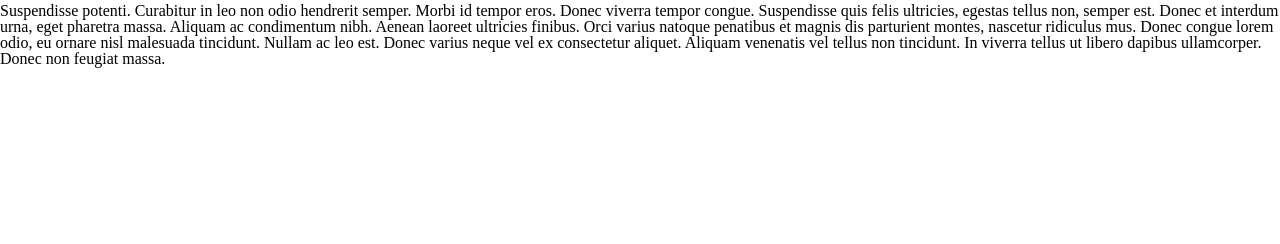
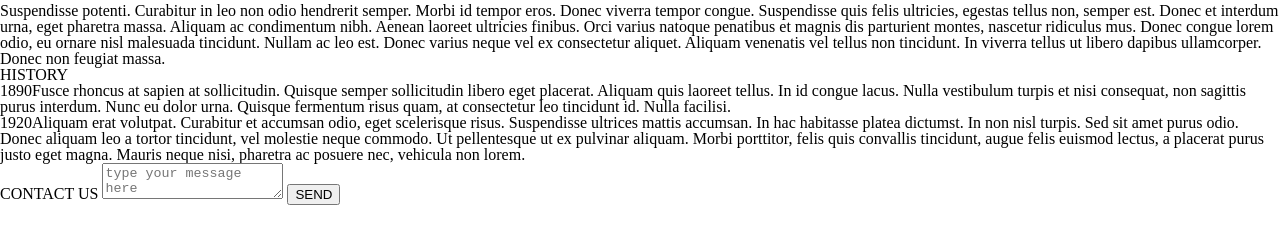
Before and after one commit to sofiiaruban/adaptive-project, a plain HTML site: page index.html in a window 1280 px wide. Shown: the part 108-352 px from the top of the page. Drawn offline with Linux system fonts and the light colour scheme; files that its build step writes are made by us from their sources.

Commit message:
Updated index.html

```diff
--- a/index.html
+++ b/index.html
@@ -32,12 +32,22 @@
             	</ul>
 	        </nav>
 	        <main>
-	        	<div>
+	        	<div class="text-area">
 	        		<p> Suspendisse potenti. Curabitur in leo non odio hendrerit semper. Morbi id tempor eros. Donec viverra tempor congue. Suspendisse quis felis ultricies, egestas tellus non, semper est. Donec et interdum urna, eget pharetra massa. Aliquam ac condimentum nibh. Aenean laoreet ultricies finibus. Orci varius natoque penatibus et magnis dis parturient montes, nascetur ridiculus mus. Donec congue lorem odio, eu ornare nisl malesuada tincidunt. Nullam ac leo est. Donec varius neque vel ex consectetur aliquet. Aliquam venenatis vel tellus non tincidunt. In viverra tellus ut libero dapibus ullamcorper. Donec non feugiat massa.</p>
 	        	</div>
 	        	<div>
-	        		<div></div>
-	        		<div></div>
+	        		<article>
+	        			<h2 class="title">HISTORY</h2>
+	        			<p><span>1890</span>Fusce rhoncus at sapien at sollicitudin. Quisque semper sollicitudin libero eget placerat. Aliquam quis laoreet tellus. In id congue lacus. Nulla vestibulum turpis et nisi consequat, non sagittis purus interdum. Nunc eu dolor urna. Quisque fermentum risus quam, at consectetur leo tincidunt id. Nulla facilisi.</p>
+	        			<p><span>1920</span>Aliquam erat volutpat. Curabitur et accumsan odio, eget scelerisque risus. Suspendisse ultrices mattis accumsan. In hac habitasse platea dictumst. In non nisl turpis. Sed sit amet purus odio. Donec aliquam leo a tortor tincidunt, vel molestie neque commodo. Ut pellentesque ut ex pulvinar aliquam. Morbi porttitor, felis quis convallis tincidunt, augue felis euismod lectus, a placerat purus justo eget magna. Mauris neque nisi, pharetra ac posuere nec, vehicula non lorem.</p>
+	        		</article>
+	        		<div class="contact">
+	        			<form>
+	        			<label class= "title" for="CONTACT US">CONTACT US</label>
+                       <textarea placeholder="type your message here"></textarea>
+                       <input type="submit" class="submit-btn" value="SEND">
+	        			</form>
+	        		</div>
 	        	</div>
 	        </main>
 	        <footer></footer>
```
Also changed, not shown: css/style.css (renamed from style.css).
